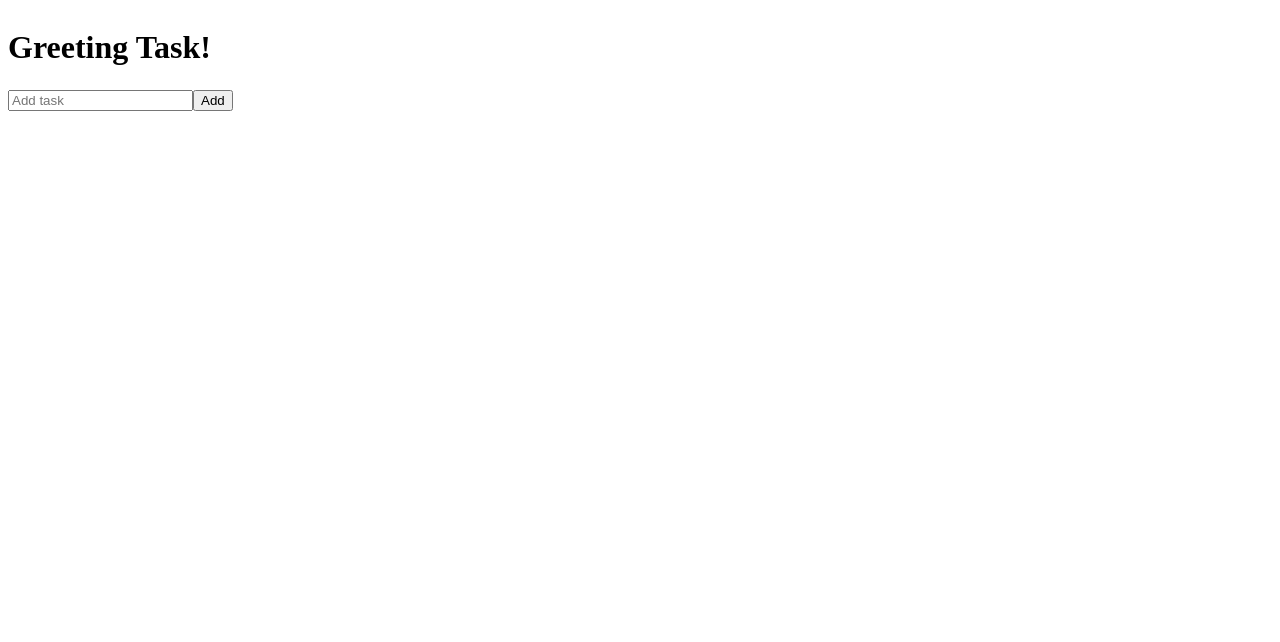
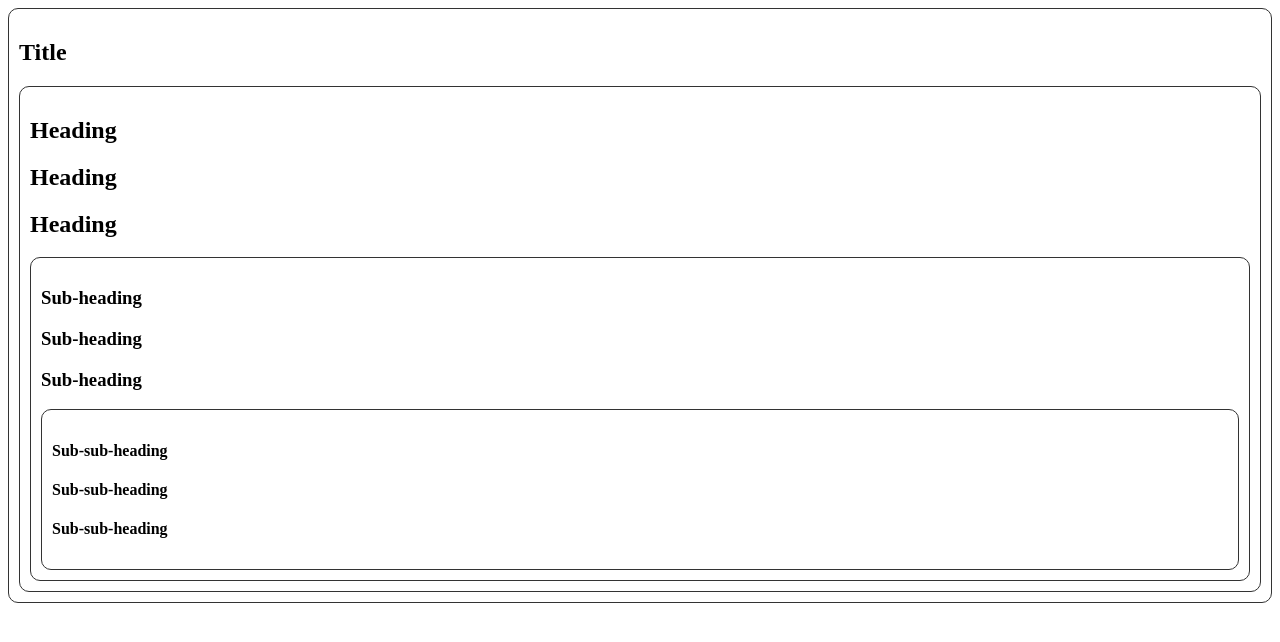
Before and after one commit to Mengsreang-Chhoeung/reactjs-youtube, a React (Vite) app in the folder learn-reactjs/: page / in a window 1280 px wide. Shown: the top 642 px of the page. Built offline with nearby package versions, Linux system fonts and the light colour scheme.

Commit message:
add level context exercise

```diff
--- a/learn-reactjs/src/App.tsx
+++ b/learn-reactjs/src/App.tsx
@@ -16,6 +16,7 @@ import ParentComponent from "./components/PropsInState/ParentComponent";
 import TravelPlan from "./components/NestedState/TravelPlan";
 import Accordion from "./components/SharingStateBetweenComponents/Accordion";
 import TaskApp from "./components/TaskApp";
+import Level from "./components/LevelContext";
 
 function App() {
   return (
@@ -71,7 +72,9 @@ function App() {
 
       {/* <Accordion /> */}
 
-      <TaskApp />
+      {/* <TaskApp /> */}
+
+      <Level />
     </div>
   );
 }
--- /dev/null
+++ b/learn-reactjs/src/components/LevelContext/Heading.tsx
@@ -0,0 +1,35 @@
+import React, { useContext } from "react";
+import { LevelContext } from "./context/levelContext";
+
+interface HeadingProps {
+  children: React.ReactNode;
+}
+
+const Heading: React.FC<HeadingProps> = (props) => {
+  const { children } = props;
+  const level = useContext(LevelContext);
+
+  console.log("hello level: ", level);
+
+  switch (level) {
+    case 0:
+      throw Error("Heading must be inside a Section!");
+    case 1:
+      return <h1>{children}</h1>;
+    case 2:
+      return <h2>{children}</h2>;
+    case 3:
+      return <h3>{children}</h3>;
+    case 4:
+      return <h4>{children}</h4>;
+    case 5:
+      return <h5>{children}</h5>;
+    case 6:
+      return <h6>{children}</h6>;
+
+    default:
+      throw Error("Unknown level: " + level);
+  }
+};
+
+export default Heading;
--- /dev/null
+++ b/learn-reactjs/src/components/LevelContext/Section.tsx
@@ -0,0 +1,27 @@
+import React, { useContext } from "react";
+import { LevelContext } from "./context/levelContext";
+
+interface SectionProps {
+  children: React.ReactNode;
+}
+
+const Section: React.FC<SectionProps> = (props) => {
+  const { children } = props;
+  const level = useContext(LevelContext);
+
+  return (
+    <section
+      style={{
+        border: "1px solid #333",
+        borderRadius: "10px",
+        padding: "10px",
+      }}
+    >
+      <LevelContext.Provider value={level + 1}>
+        {children}
+      </LevelContext.Provider>
+    </section>
+  );
+};
+
+export default Section;
--- /dev/null
+++ b/learn-reactjs/src/components/LevelContext/context/levelContext.ts
@@ -0,0 +1,3 @@
+import { createContext } from "react";
+
+export const LevelContext = createContext<number>(0);
--- /dev/null
+++ b/learn-reactjs/src/components/LevelContext/index.tsx
@@ -0,0 +1,33 @@
+import React, { useContext } from "react";
+import Section from "./Section";
+import Heading from "./Heading";
+import { LevelContext } from "./context/levelContext";
+
+const Level: React.FC = () => {
+  const level = useContext(LevelContext);
+
+  console.log("Hi ll: ", level);
+
+  return (
+    <Section>
+      <Heading>Title</Heading>
+      <Section>
+        <Heading>Heading</Heading>
+        <Heading>Heading</Heading>
+        <Heading>Heading</Heading>
+        <Section>
+          <Heading>Sub-heading</Heading>
+          <Heading>Sub-heading</Heading>
+          <Heading>Sub-heading</Heading>
+          <Section>
+            <Heading>Sub-sub-heading</Heading>
+            <Heading>Sub-sub-heading</Heading>
+            <Heading>Sub-sub-heading</Heading>
+          </Section>
+        </Section>
+      </Section>
+    </Section>
+  );
+};
+
+export default Level;
```
